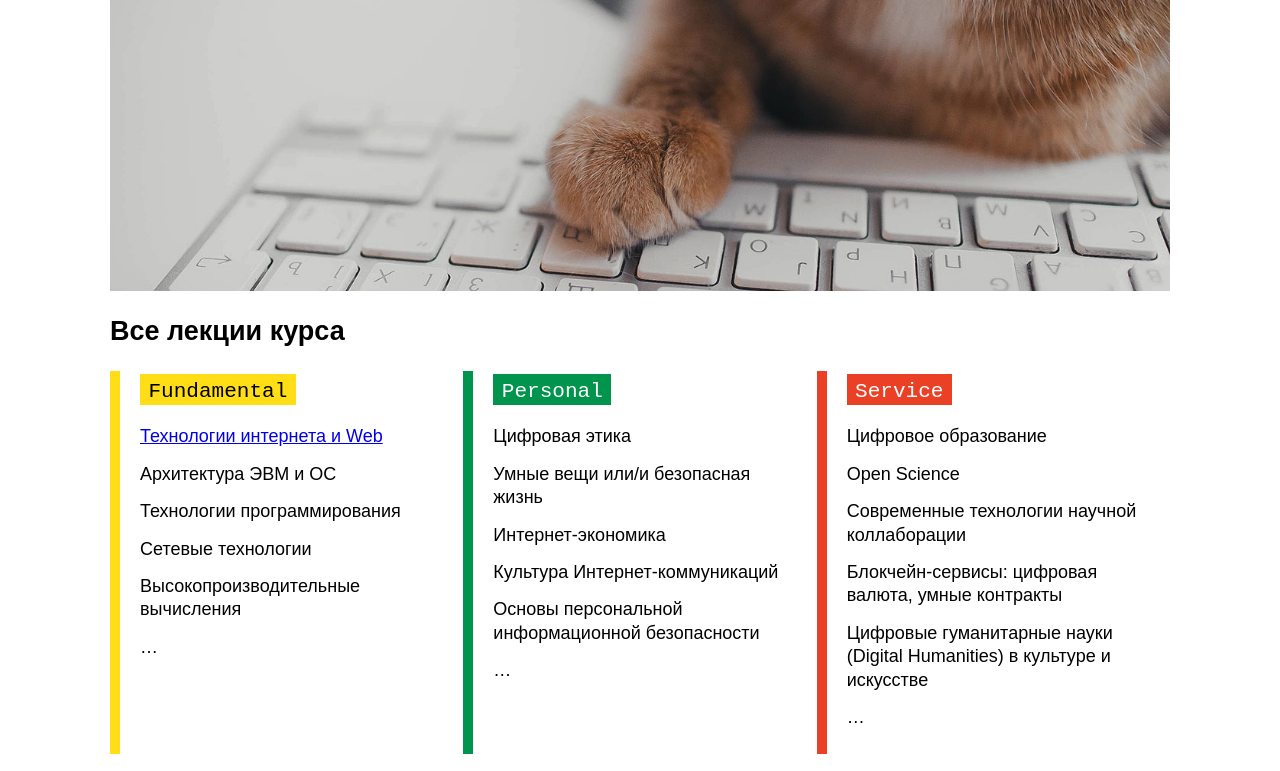
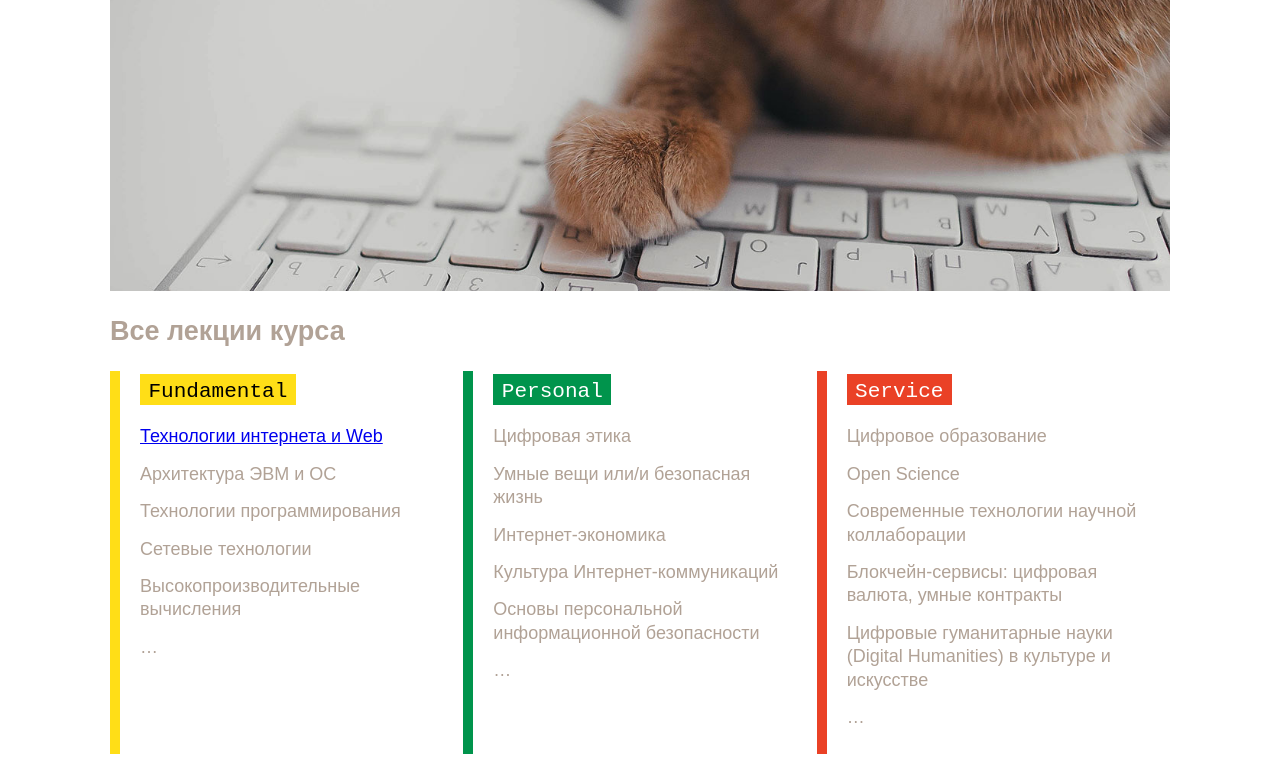
Before and after one commit to dukhov/site2, a plain HTML site: page docs/index.html in a window 1280 px wide. Shown: the part 267-1038 px from the top of the page. Drawn offline with Linux system fonts and the light colour scheme.

Commit message:
Update style.css

```diff
--- a/docs/css/style.css
+++ b/docs/css/style.css
@@ -6,7 +6,7 @@ body {
   font-family: "PT Sans", Arial, sans-serif;
   font-size: 18px;
   line-height: 1.3;
-  color: #000;
+  color: #B1A296;
 }
 
 a:hover {
```
